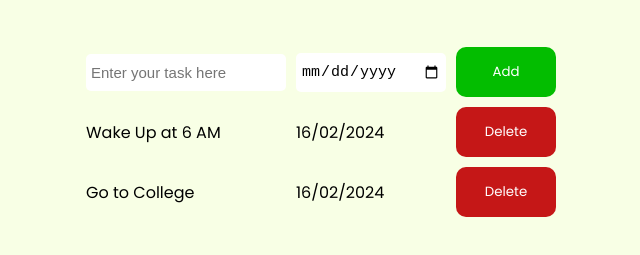
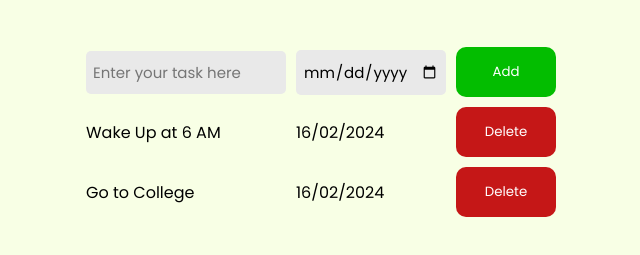
Before and after one commit to krRaviongit/ToDo-App-Project, a plain HTML site: page index.html in a window 1280 px wide. Shown: the part 153-408 px from the top of the page, without its empty margins (319-959 px from the left). Drawn offline with Linux system fonts and the light colour scheme.

Commit message:
feat: update todo input styles with new font family, adjusted padding, and background color

```diff
--- a/style.css
+++ b/style.css
@@ -22,11 +22,12 @@ body{
   justify-content: center;
 }
 #todo-input, #todo-date{
+  font-family:"Poppins", serif;
   font-size: 15px;
-  padding: 10px 5px;
+  padding: 10px 7px;
   border-radius: 5px;
   border: none;
-  background-color: rgb(255, 255, 255);
+  background-color: rgb(233, 233, 233);
   color: rgb(0, 0, 0);
 
 }
```
